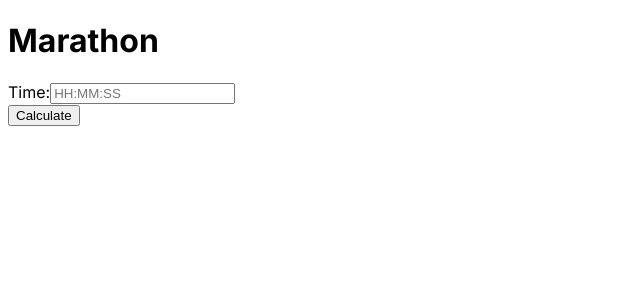
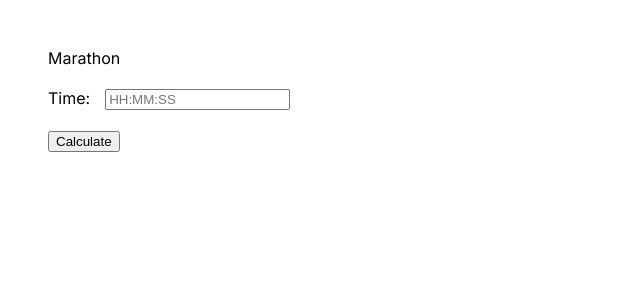
Before and after one commit to marcin-zc/pace-planner, a Next.js app: page /marathon in a window 1280 px wide. Shown: the top 300 px of the page, without its empty margins (0-640 px from the left). Built offline with nearby package versions, Linux system fonts and the light colour scheme.

Commit message:
simple improvement style

```diff
--- /dev/null
+++ b/src/app/marathon/page.module.css
@@ -0,0 +1,13 @@
+.marathon {
+    display: flex;
+    flex-direction: column;
+    padding: 30px;
+}
+
+.item {
+    padding: 10px;
+}
+
+.right {
+    padding-right: 15px;
+}
--- a/src/app/marathon/page.tsx
+++ b/src/app/marathon/page.tsx
@@ -1,5 +1,6 @@
 'use client'
 
+import styles from './page.module.css';
 import {useState} from "react";
 
 const distanceMarathon = 42.195;
@@ -15,23 +16,21 @@ function Marathon() {
     }
 
     return (
-        <>
-            <h1>Marathon</h1>
-            <div>
-                <div>
-                    <label>Time:</label>
-                    <input type='text' onChange={(e) => setTime(e.target.value)} placeholder="HH:MM:SS"/>
-                </div>
-                <div>
-                    <button onClick={calculatePace}>Calculate</button>
-                </div>
+        <div className={styles.marathon}>
+            <div className={styles.item}>Marathon</div>
+            <div className={styles.item}>
+                <label className={styles.right}>Time:</label>
+                <input type='text' onChange={(e) => setTime(e.target.value)} placeholder="HH:MM:SS"/>
+            </div>
+            <div className={styles.item}>
+                <button onClick={calculatePace}>Calculate</button>
             </div>
             {pace &&
-                (<div>
+                (<div className={styles.item}>
                     Your pace is {pace}
                 </div>)
             }
-        </>
+        </div>
     )
 }
 
--- a/src/app/page.module.css
+++ b/src/app/page.module.css
@@ -1,3 +1,5 @@
 .main {
-
+    display: flex;
+    flex-direction: column;
+    padding: 30px;
 }
--- a/src/app/page.tsx
+++ b/src/app/page.tsx
@@ -1,8 +1,9 @@
 import Link from "next/link";
+import styles from './page.module.css';
 
 function Home() {
     return (
-        <main>
+        <main className={styles.main}>
             <div>This is an application that will help you calculate your pace in running various distances to achieve
                 your set goal.
             </div>
```
